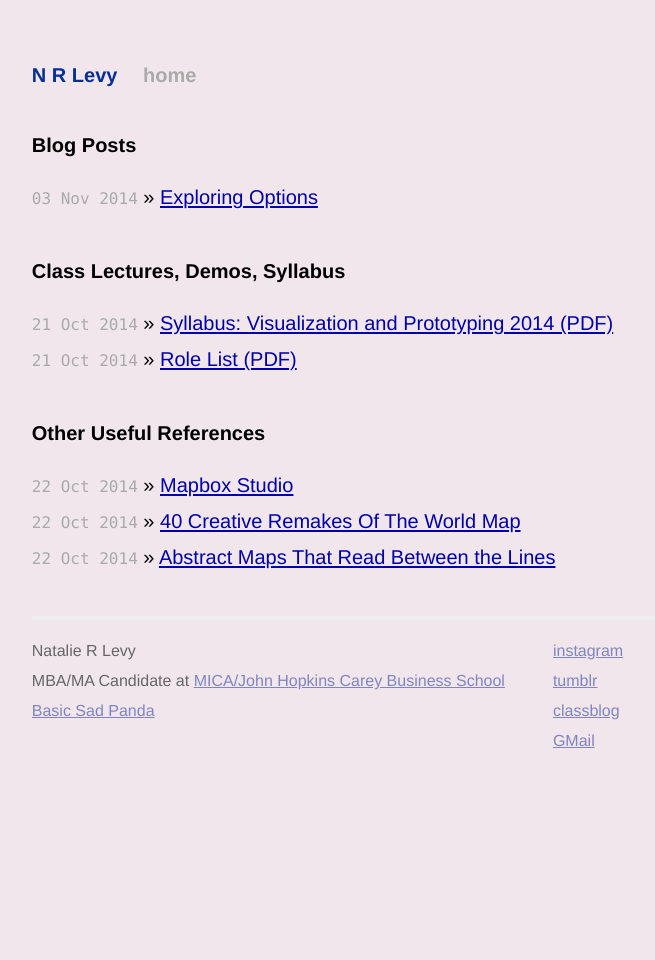
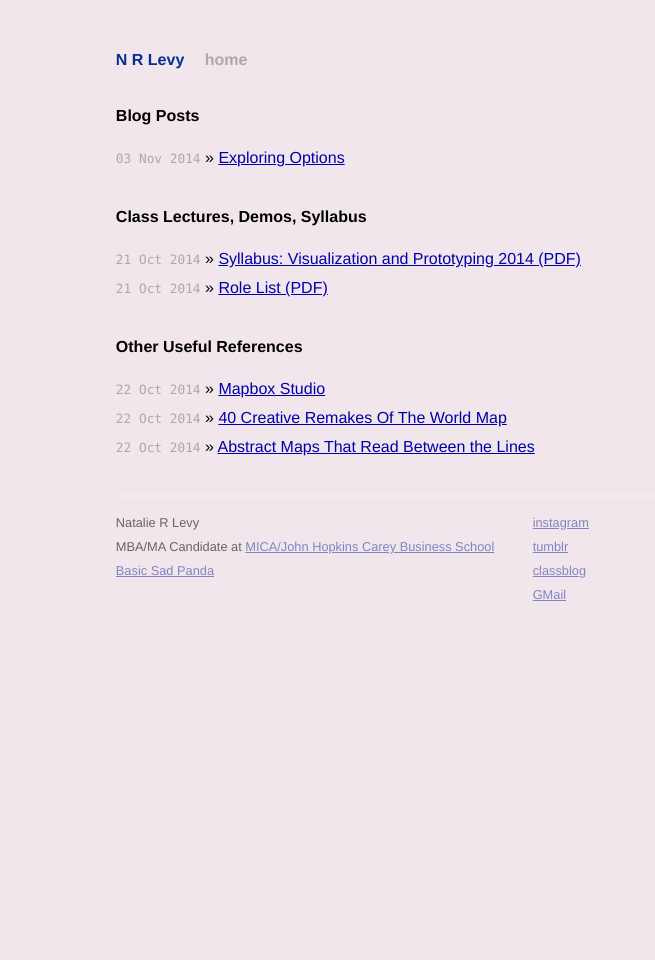
Before and after one commit to nrlevy/clog, a Jekyll site: the page built from index.html, in a window 1280 px wide. Shown: the whole page, without its empty margins (188-843 px from the left). Built offline with Jekyll 4.4.1, drawn with Linux system fonts in a browser that asks for light colours; Markdown is read by kramdown in place of the engine named in the settings.

Commit message:
decrease font size

```diff
--- a/css/screen.css
+++ b/css/screen.css
@@ -79,7 +79,7 @@ ul.posts {
 /*****************************************************************************/
 
 .site {
-  font-size: 150%;
+  font-size: 120%;
   text-align: justify;
   width: 42em;
   margin: 3em auto 2em auto;
```
